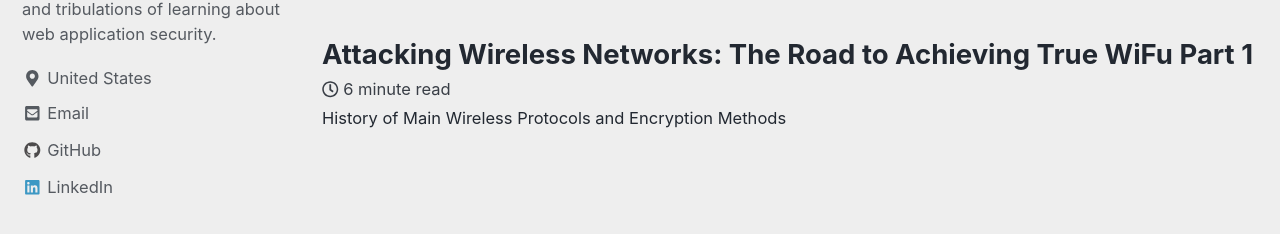
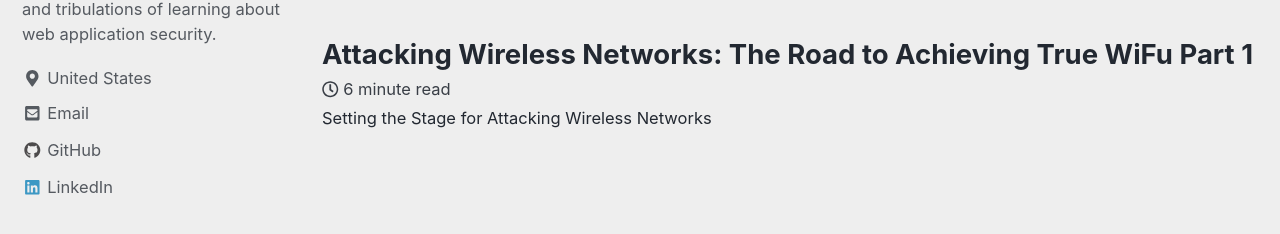
Before and after one commit to CRAYPAUL/craypaul.github.io, a Jekyll site: the page built from index.html, in a window 1280 px wide and 900 px high. Shown: the part 327-561 px from the top of the window. Built offline with Jekyll 4.4.1, drawn with Linux system fonts in a browser that asks for light colours; cached includes are drawn as plain includes; nearby versions of some CDN libraries; the list of posts is cut into pages by our own code.

Commit message:
Update 2020-03-30-Attacking-WiFi.md

```diff
--- a/_posts/2020-03-30-Attacking-WiFi.md
+++ b/_posts/2020-03-30-Attacking-WiFi.md
@@ -2,7 +2,7 @@
 title:  "Attacking Wireless Networks: The Road to Achieving True WiFu Part 1"
 date:   2020-03-30
 tags: [posts]
-excerpt: "History of Main Wireless Protocols and Encryption Methods"
+excerpt: "Setting the Stage for Attacking Wireless Networks"
 ---
 ## Introduction
 Being my first post on GitHub, I was nervous about how to approach this topic. I was very eager to dive into how to attack certain networks, how to utilize tools, but before I even started typing I read a blog post similar to mine. While reading parts of it I was definitely impressed with how this person described how wireless internets worked. However, once I was reading the portion of this person showing off how he attacked the network, I kept asking myself this: _does this person REALLY understand what is going on during the attacks?_ Sure, it's clear this person was about to use the attacks correctly, but when the post presents terms such as 'fragmentation attack', 'ARP request replay attack', 'fake authentication attack', there is no clear explanation of what these techniques do or why they are essential to the process of successfully attacking a network. Here I will do my best to break down every part of my journey of achieving true WiFu!
```
